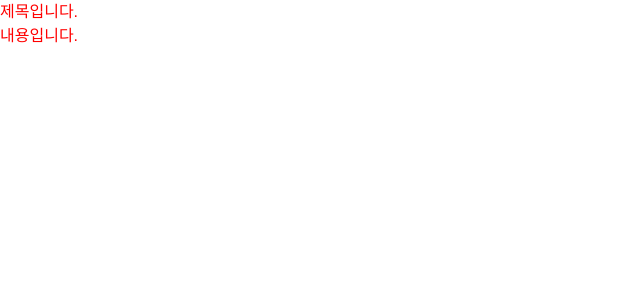
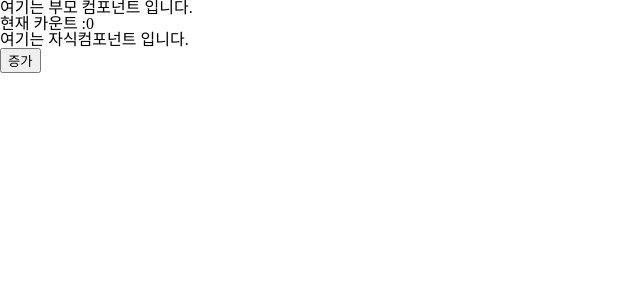
Before and after one commit to hyemomo/KakaoTechKampus, a React (Vite) app in the folder styling-app/: page / in a window 1280 px wide. Shown: the top 300 px of the page, without its empty margins (0-640 px from the left). Built offline with nearby package versions, Linux system fonts and the light colour scheme.

Commit message:
useState연습

```diff
--- a/styling-app/src/App.jsx
+++ b/styling-app/src/App.jsx
@@ -1,14 +1,19 @@
-import React from 'react'
-import Testpage from './components/Testpage'
-import GlobalStyle from './GlobalStayle'
+import React, { useState } from "react";
+import Child from './components/Child';
 
 const App = () => {
+  const [count, setCount] = useState(0);
+  const handlePlus = () => {
+    setCount(count + 1);
+  };
   return (
-    <>
-    <GlobalStyle/>
-      <Testpage title="제목입니다." contents="내용입니다."></Testpage>
-    </>
-  )
-}
+   <div>
+    <h1>여기는 부모 컴포넌트 입니다. </h1>
+    <span>현재 카운트 :{count}</span>
+    <Child count={count} setCount={setCount}/>
 
-export default App
+   </div>
+  );
+};
+
+export default App;
--- /dev/null
+++ b/styling-app/src/components/Child.jsx
@@ -0,0 +1,14 @@
+import React from 'react'
+
+const Child = ({ setCount}) => {
+
+  return (
+    <div>
+        <h3>여기는 자식컴포넌트 입니다. </h3>
+        <button onClick={()=>{setCount(prev=>prev+1)}}>증가</button>
+
+    </div>
+  )
+}
+
+export default Child
```
